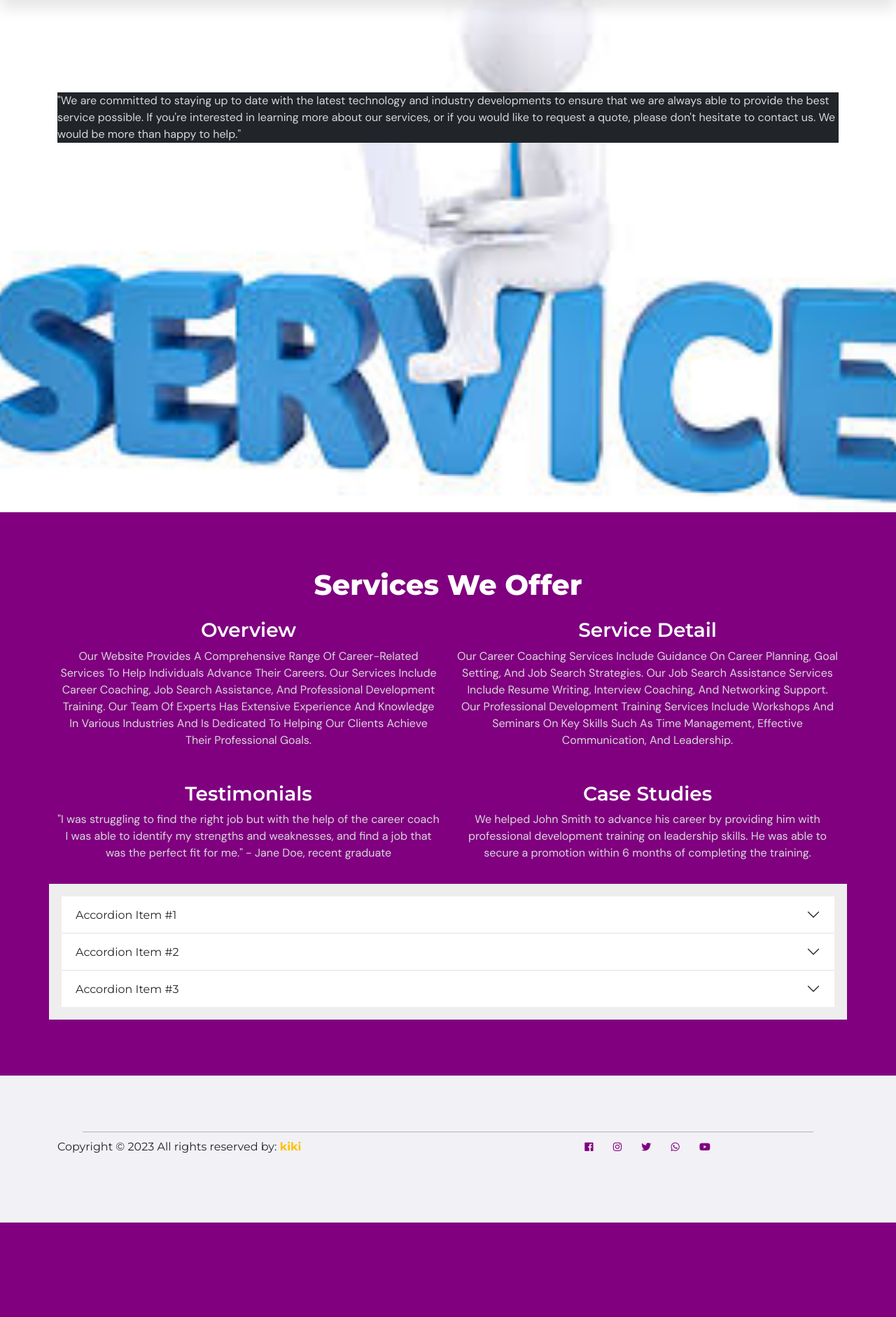
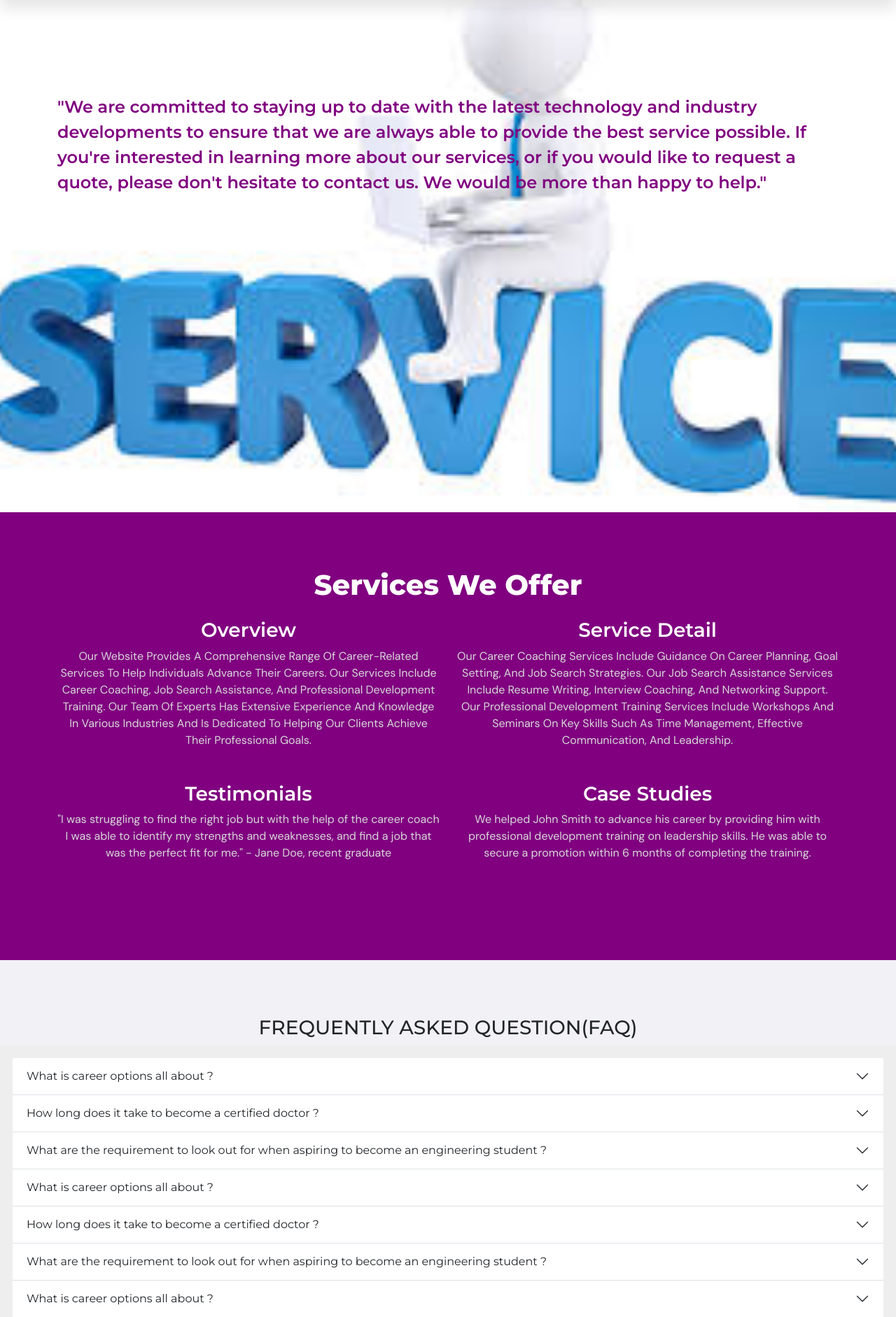
Before and after one commit to Skb111/careeroptions, a PHP site: page /services.html in a window 1280 px wide. Shown: the part 68-1950 px from the top of the page at 70% size. Before the commit the page ends 1815 px from the top, so only its background shows below. Run offline with PHP 8.4, Linux system fonts and the light colour scheme; some libraries are stand-ins or nearby versions.

Commit message:
80 to 90% completion of the frontend

```diff
--- a/css/responsive.css
+++ b/css/responsive.css
@@ -45,9 +45,9 @@
         min-height: 60vh;
     }
     .home-header{
-        font-size: 30px;
+        font-size: 20px;
         font-family: 'Montserrat';
-        font-weight: 600;
+        font-weight: 400;
         padding-top: 5rem;
         padding-left: 1rem;
     }
@@ -58,13 +58,27 @@
 
     .home{
         width: 100%;
-        background-image: url("https://picsum.photos/700/300?random=1");
+        background-image: url("../imgs1/bg3.png");
         background-position: center;
         background-repeat: no-repeat;
         background-size:center;
         overflow-x: hidden !important;
     }
-
+    .service{
+        width: 100%;
+        background-image: url("../imgs1/services2.jpg");
+        background-position: center;
+        background-repeat: no-repeat;
+        background-size:center;
+        overflow-x: hidden !important;
+    }
+    .service-header{
+        font-size: 20px;
+        font-family: 'Montserrat';
+        font-weight: 400;
+        padding-top: 3rem;
+        padding-left: 1rem;
+    }
     .p1{
         color: var(--paragraph-color);
         font-family: 'Dm sans', 'Segoe UI', Tahoma, Geneva, Verdana, sans-serif;
--- a/css/style.css
+++ b/css/style.css
@@ -65,20 +65,60 @@ section{
     font-weight: 800;
     padding-top: 7rem;
     /* padding-left: 1rem; */
-    color: purple;
+    color: white;
 }
 .home-header > span{
     color: purple;
 }
+.home-header1{
+    font-size: 1.5rem;
+    font-family: 'Montserrat';
+    font-weight: 600;
+    padding-top: .2rem;
+    color: purple;
+}
 
 .home{
+    width: 100%;
+    background-image: url("../imgs1/bg3.png");
+    background-position: center;
+    background-repeat: no-repeat;
+    background-size: cover;
+}
+
+.service-section{
+    min-height: 100vh;
+}
+.service-header{
+    font-size: 2rem;
+    font-family: 'Montserrat';
+    font-weight: 800;
+    padding-top: 7rem;
+    /* padding-left: 1rem; */
+    color: white;
+}
+.service-header > span{
+    color: purple;
+}
+.service-header1{
+    font-size: 1.5rem;
+    font-family: 'Montserrat';
+    font-weight: 600;
+    padding-top: .2rem;
+    color: purple;
+}
+
+.service{
     width: 100%;
     background-image: url("../imgs1/services2.jpg");
     background-position: center;
     background-repeat: no-repeat;
     background-size: cover;
 }
-
+.accordion-section{
+    min-height: 100vh;
+    /* background-color: red; */
+}
 .overlay{
     position: absolute;
     top: 0;
--- a/services.html
+++ b/services.html
@@ -54,14 +54,14 @@
       <!--- NAV ENDS-->
 
        <!--HERO SECTION STARTS-->
-       <section class="home hero-section" id="home">
+       <section class="service service-section" id="service">
         <div class="container">
             <div class="row">
                 <div class="col-12 ">
-                    <h1 class="home-header d-block text-align-center justify-content-center">
+                    <h1 class="service-header d-block text-align-center justify-content-center">
                         <!-- Our <span class="brand-name"> Range</span> <span class="brand-name"> Of </span>Services -->
                     </h1>
-                        <p class="p1 text-align-center justify-content-center bg-dark">
+                        <p class="home-header1 text-align-center justify-content-center">
                           "We are committed to staying up to date with the latest technology and industry developments
                           to ensure that we are always able to provide the best service possible.
                           If you're interested in learning more about our services, or if you would like to request a quote,
@@ -124,43 +124,261 @@
                </div>
            </div>
 
-           <div class="accordion accordion-flush" id="accordionFlushExample">
+
+
+       </div>
+     </div>
+ </section>
+   <!--CHOOSE SECTION ENDS-->
+
+      <!---ACCORDION STARTS--->
+        <section class="accordion-section">
+          <div class="container-fluid">
+            <div class="row">
+              <h3 class="text-center text-capitalize mb-2">FREQUENTLY ASKED QUESTION(FAQ)</h3>
+              <div class="accordion accordion-flush" id="accordionFlushExample">
             <div class="accordion-item">
               <h2 class="accordion-header" id="flush-headingOne">
                 <button class="accordion-button collapsed" type="button" data-bs-toggle="collapse" data-bs-target="#flush-collapseOne" aria-expanded="false" aria-controls="flush-collapseOne">
-                  Accordion Item #1
+                  What is career options all about ?
                 </button>
               </h2>
               <div id="flush-collapseOne" class="accordion-collapse collapse" aria-labelledby="flush-headingOne" data-bs-parent="#accordionFlushExample">
-                <div class="accordion-body">Placeholder content for this accordion, which is intended to demonstrate the <code>.accordion-flush</code> class. This is the first item's accordion body.</div>
+                <div class="accordion-body">
+                  We are dedicated to providing our users with the highest level of service and quality.
+                   Our team is made up of highly skilled and experienced professionals who are passionate
+                    about what they do. We pride ourselves on our ability to understand the unique needs
+                    of each of our customers and to provide customized solutions to meet those needs.
+                    Our mission is to [Give the right guidiance on career choices].
+                </div>
               </div>
             </div>
             <div class="accordion-item">
               <h2 class="accordion-header" id="flush-headingTwo">
                 <button class="accordion-button collapsed" type="button" data-bs-toggle="collapse" data-bs-target="#flush-collapseTwo" aria-expanded="false" aria-controls="flush-collapseTwo">
-                  Accordion Item #2
+                  How long does it take to become a certified doctor ?
                 </button>
               </h2>
               <div id="flush-collapseTwo" class="accordion-collapse collapse" aria-labelledby="flush-headingTwo" data-bs-parent="#accordionFlushExample">
-                <div class="accordion-body">Placeholder content for this accordion, which is intended to demonstrate the <code>.accordion-flush</code> class. This is the second item's accordion body. Let's imagine this being filled with some actual content.</div>
+                <div class="accordion-body">
+                  Lorem ipsum dolor sit amet consectetur adipisicing elit.
+                  Quos distinctio enim neque maiores sint odio aperiam excepturi, alias facilis eius!
+                 </div>
               </div>
             </div>
             <div class="accordion-item">
               <h2 class="accordion-header" id="flush-headingThree">
                 <button class="accordion-button collapsed" type="button" data-bs-toggle="collapse" data-bs-target="#flush-collapseThree" aria-expanded="false" aria-controls="flush-collapseThree">
-                  Accordion Item #3
+                  What are the requirement to look out for when aspiring to become an engineering student ?
                 </button>
               </h2>
               <div id="flush-collapseThree" class="accordion-collapse collapse" aria-labelledby="flush-headingThree" data-bs-parent="#accordionFlushExample">
-                <div class="accordion-body">Placeholder content for this accordion, which is intended to demonstrate the <code>.accordion-flush</code> class. This is the third item's accordion body. Nothing more exciting happening here in terms of content, but just filling up the space to make it look, at least at first glance, a bit more representative of how this would look in a real-world application.</div>
+                <div class="accordion-body">
+                  Lorem ipsum dolor sit amet consectetur adipisicing elit.
+                  Quos distinctio enim neque maiores sint odio aperiam excepturi, alias facilis eius!
+                 </div>
+              </div>
+            </div>
+            <div class="accordion-item">
+              <h2 class="accordion-header" id="flush-headingOne">
+                <button class="accordion-button collapsed" type="button" data-bs-toggle="collapse" data-bs-target="#flush-collapseOne" aria-expanded="false" aria-controls="flush-collapseOne">
+                  What is career options all about ?
+                </button>
+              </h2>
+              <div id="flush-collapseOne" class="accordion-collapse collapse" aria-labelledby="flush-headingOne" data-bs-parent="#accordionFlushExample">
+                <div class="accordion-body">
+                 Lorem ipsum dolor sit amet consectetur adipisicing elit.
+                 Quos distinctio enim neque maiores sint odio aperiam excepturi, alias facilis eius!
+                </div>
+              </div>
+            </div>
+            <div class="accordion-item">
+              <h2 class="accordion-header" id="flush-headingTwo">
+                <button class="accordion-button collapsed" type="button" data-bs-toggle="collapse" data-bs-target="#flush-collapseTwo" aria-expanded="false" aria-controls="flush-collapseTwo">
+                  How long does it take to become a certified doctor ?
+                </button>
+              </h2>
+              <div id="flush-collapseTwo" class="accordion-collapse collapse" aria-labelledby="flush-headingTwo" data-bs-parent="#accordionFlushExample">
+                <div class="accordion-body">
+                  Lorem ipsum dolor sit amet consectetur adipisicing elit.
+                  Quos distinctio enim neque maiores sint odio aperiam excepturi, alias facilis eius!
+                 </div>
+              </div>
+            </div>
+            <div class="accordion-item">
+              <h2 class="accordion-header" id="flush-headingThree">
+                <button class="accordion-button collapsed" type="button" data-bs-toggle="collapse" data-bs-target="#flush-collapseThree" aria-expanded="false" aria-controls="flush-collapseThree">
+                  What are the requirement to look out for when aspiring to become an engineering student ?
+                </button>
+              </h2>
+              <div id="flush-collapseThree" class="accordion-collapse collapse" aria-labelledby="flush-headingThree" data-bs-parent="#accordionFlushExample">
+                <div class="accordion-body">
+                  Lorem ipsum dolor sit amet consectetur adipisicing elit.
+                  Quos distinctio enim neque maiores sint odio aperiam excepturi, alias facilis eius!
+                 </div>
+              </div>
+            </div>
+            <div class="accordion-item">
+              <h2 class="accordion-header" id="flush-headingOne">
+                <button class="accordion-button collapsed" type="button" data-bs-toggle="collapse" data-bs-target="#flush-collapseOne" aria-expanded="false" aria-controls="flush-collapseOne">
+                  What is career options all about ?
+                </button>
+              </h2>
+              <div id="flush-collapseOne" class="accordion-collapse collapse" aria-labelledby="flush-headingOne" data-bs-parent="#accordionFlushExample">
+                <div class="accordion-body">
+                 Lorem ipsum dolor sit amet consectetur adipisicing elit.
+                 Quos distinctio enim neque maiores sint odio aperiam excepturi, alias facilis eius!
+                </div>
+              </div>
+            </div>
+            <div class="accordion-item">
+              <h2 class="accordion-header" id="flush-headingTwo">
+                <button class="accordion-button collapsed" type="button" data-bs-toggle="collapse" data-bs-target="#flush-collapseTwo" aria-expanded="false" aria-controls="flush-collapseTwo">
+                  How long does it take to become a certified doctor ?
+                </button>
+              </h2>
+              <div id="flush-collapseTwo" class="accordion-collapse collapse" aria-labelledby="flush-headingTwo" data-bs-parent="#accordionFlushExample">
+                <div class="accordion-body">
+                  Lorem ipsum dolor sit amet consectetur adipisicing elit.
+                  Quos distinctio enim neque maiores sint odio aperiam excepturi, alias facilis eius!
+                 </div>
+              </div>
+            </div>
+            <div class="accordion-item">
+              <h2 class="accordion-header" id="flush-headingThree">
+                <button class="accordion-button collapsed" type="button" data-bs-toggle="collapse" data-bs-target="#flush-collapseThree" aria-expanded="false" aria-controls="flush-collapseThree">
+                  What are the requirement to look out for when aspiring to become an engineering student ?
+                </button>
+              </h2>
+              <div id="flush-collapseThree" class="accordion-collapse collapse" aria-labelledby="flush-headingThree" data-bs-parent="#accordionFlushExample">
+                <div class="accordion-body">
+                  Lorem ipsum dolor sit amet consectetur adipisicing elit.
+                  Quos distinctio enim neque maiores sint odio aperiam excepturi, alias facilis eius!
+                 </div>
+              </div>
+            </div>
+            <div class="accordion-item">
+              <h2 class="accordion-header" id="flush-headingOne">
+                <button class="accordion-button collapsed" type="button" data-bs-toggle="collapse" data-bs-target="#flush-collapseOne" aria-expanded="false" aria-controls="flush-collapseOne">
+                  What is career options all about ?
+                </button>
+              </h2>
+              <div id="flush-collapseOne" class="accordion-collapse collapse" aria-labelledby="flush-headingOne" data-bs-parent="#accordionFlushExample">
+                <div class="accordion-body">
+                 Lorem ipsum dolor sit amet consectetur adipisicing elit.
+                 Quos distinctio enim neque maiores sint odio aperiam excepturi, alias facilis eius!
+                </div>
+              </div>
+            </div>
+            <div class="accordion-item">
+              <h2 class="accordion-header" id="flush-headingTwo">
+                <button class="accordion-button collapsed" type="button" data-bs-toggle="collapse" data-bs-target="#flush-collapseTwo" aria-expanded="false" aria-controls="flush-collapseTwo">
+                  How long does it take to become a certified doctor ?
+                </button>
+              </h2>
+              <div id="flush-collapseTwo" class="accordion-collapse collapse" aria-labelledby="flush-headingTwo" data-bs-parent="#accordionFlushExample">
+                <div class="accordion-body">
+                  Lorem ipsum dolor sit amet consectetur adipisicing elit.
+                  Quos distinctio enim neque maiores sint odio aperiam excepturi, alias facilis eius!
+                 </div>
+              </div>
+            </div>
+            <div class="accordion-item">
+              <h2 class="accordion-header" id="flush-headingThree">
+                <button class="accordion-button collapsed" type="button" data-bs-toggle="collapse" data-bs-target="#flush-collapseThree" aria-expanded="false" aria-controls="flush-collapseThree">
+                  What are the requirement to look out for when aspiring to become an engineering student ?
+                </button>
+              </h2>
+              <div id="flush-collapseThree" class="accordion-collapse collapse" aria-labelledby="flush-headingThree" data-bs-parent="#accordionFlushExample">
+                <div class="accordion-body">
+                  Lorem ipsum dolor sit amet consectetur adipisicing elit.
+                  Quos distinctio enim neque maiores sint odio aperiam excepturi, alias facilis eius!
+                 </div>
+              </div>
+            </div>
+            <div class="accordion-item">
+              <h2 class="accordion-header" id="flush-headingOne">
+                <button class="accordion-button collapsed" type="button" data-bs-toggle="collapse" data-bs-target="#flush-collapseOne" aria-expanded="false" aria-controls="flush-collapseOne">
+                  What is career options all about ?
+                </button>
+              </h2>
+              <div id="flush-collapseOne" class="accordion-collapse collapse" aria-labelledby="flush-headingOne" data-bs-parent="#accordionFlushExample">
+                <div class="accordion-body">
+                 Lorem ipsum dolor sit amet consectetur adipisicing elit.
+                 Quos distinctio enim neque maiores sint odio aperiam excepturi, alias facilis eius!
+                </div>
+              </div>
+            </div>
+            <div class="accordion-item">
+              <h2 class="accordion-header" id="flush-headingTwo">
+                <button class="accordion-button collapsed" type="button" data-bs-toggle="collapse" data-bs-target="#flush-collapseTwo" aria-expanded="false" aria-controls="flush-collapseTwo">
+                  How long does it take to become a certified doctor ?
+                </button>
+              </h2>
+              <div id="flush-collapseTwo" class="accordion-collapse collapse" aria-labelledby="flush-headingTwo" data-bs-parent="#accordionFlushExample">
+                <div class="accordion-body">
+                  Lorem ipsum dolor sit amet consectetur adipisicing elit.
+                  Quos distinctio enim neque maiores sint odio aperiam excepturi, alias facilis eius!
+                 </div>
+              </div>
+            </div>
+            <div class="accordion-item">
+              <h2 class="accordion-header" id="flush-headingThree">
+                <button class="accordion-button collapsed" type="button" data-bs-toggle="collapse" data-bs-target="#flush-collapseThree" aria-expanded="false" aria-controls="flush-collapseThree">
+                  What are the requirement to look out for when aspiring to become an engineering student ?
+                </button>
+              </h2>
+              <div id="flush-collapseThree" class="accordion-collapse collapse" aria-labelledby="flush-headingThree" data-bs-parent="#accordionFlushExample">
+                <div class="accordion-body">
+                  Lorem ipsum dolor sit amet consectetur adipisicing elit.
+                  Quos distinctio enim neque maiores sint odio aperiam excepturi, alias facilis eius!
+                 </div>
+              </div>
+            </div>
+            <div class="accordion-item">
+              <h2 class="accordion-header" id="flush-headingOne">
+                <button class="accordion-button collapsed" type="button" data-bs-toggle="collapse" data-bs-target="#flush-collapseOne" aria-expanded="false" aria-controls="flush-collapseOne">
+                  What is career options all about ?
+                </button>
+              </h2>
+              <div id="flush-collapseOne" class="accordion-collapse collapse" aria-labelledby="flush-headingOne" data-bs-parent="#accordionFlushExample">
+                <div class="accordion-body">
+                 Lorem ipsum dolor sit amet consectetur adipisicing elit.
+                 Quos distinctio enim neque maiores sint odio aperiam excepturi, alias facilis eius!
+                </div>
+              </div>
+            </div>
+            <div class="accordion-item">
+              <h2 class="accordion-header" id="flush-headingTwo">
+                <button class="accordion-button collapsed" type="button" data-bs-toggle="collapse" data-bs-target="#flush-collapseTwo" aria-expanded="false" aria-controls="flush-collapseTwo">
+                  How long does it take to become a certified doctor ?
+                </button>
+              </h2>
+              <div id="flush-collapseTwo" class="accordion-collapse collapse" aria-labelledby="flush-headingTwo" data-bs-parent="#accordionFlushExample">
+                <div class="accordion-body">
+                  Lorem ipsum dolor sit amet consectetur adipisicing elit.
+                  Quos distinctio enim neque maiores sint odio aperiam excepturi, alias facilis eius!
+                 </div>
+              </div>
+            </div>
+            <div class="accordion-item">
+              <h2 class="accordion-header" id="flush-headingThree">
+                <button class="accordion-button collapsed" type="button" data-bs-toggle="collapse" data-bs-target="#flush-collapseThree" aria-expanded="false" aria-controls="flush-collapseThree">
+                  What are the requirement to look out for when aspiring to become an engineering student ?
+                </button>
+              </h2>
+              <div id="flush-collapseThree" class="accordion-collapse collapse" aria-labelledby="flush-headingThree" data-bs-parent="#accordionFlushExample">
+                <div class="accordion-body">
+                  Lorem ipsum dolor sit amet consectetur adipisicing elit.
+                  Quos distinctio enim neque maiores sint odio aperiam excepturi, alias facilis eius!
+                 </div>
               </div>
             </div>
           </div>
-
-       </div>
-     </div>
- </section>
-   <!--CHOOSE SECTION ENDS-->
+            </div>
+          </div>
+        </section>
+      <!---ACCORDION ENDS--->
 
         <!--FOOTER SECTION STARTS-->
 <section class="footer footer-section" id="footer">
```
Also changed, not shown: about.html (+60 -67 lines), index.html (+7 -7 lines), test.html (added, +294 -0 lines), imgs1/biologist - Copy.jpg (added), imgs1/doctor - Copy.jpg (added).
